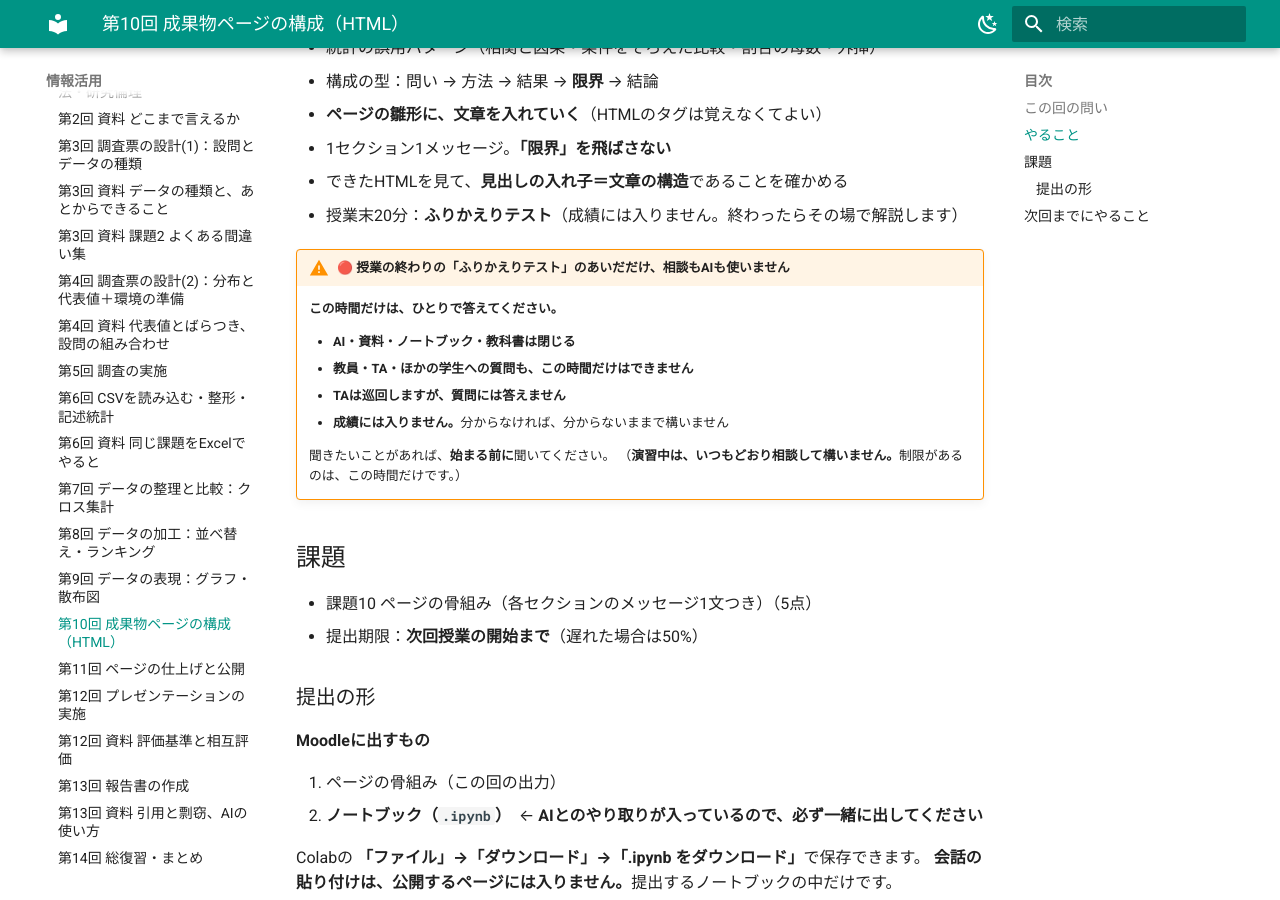
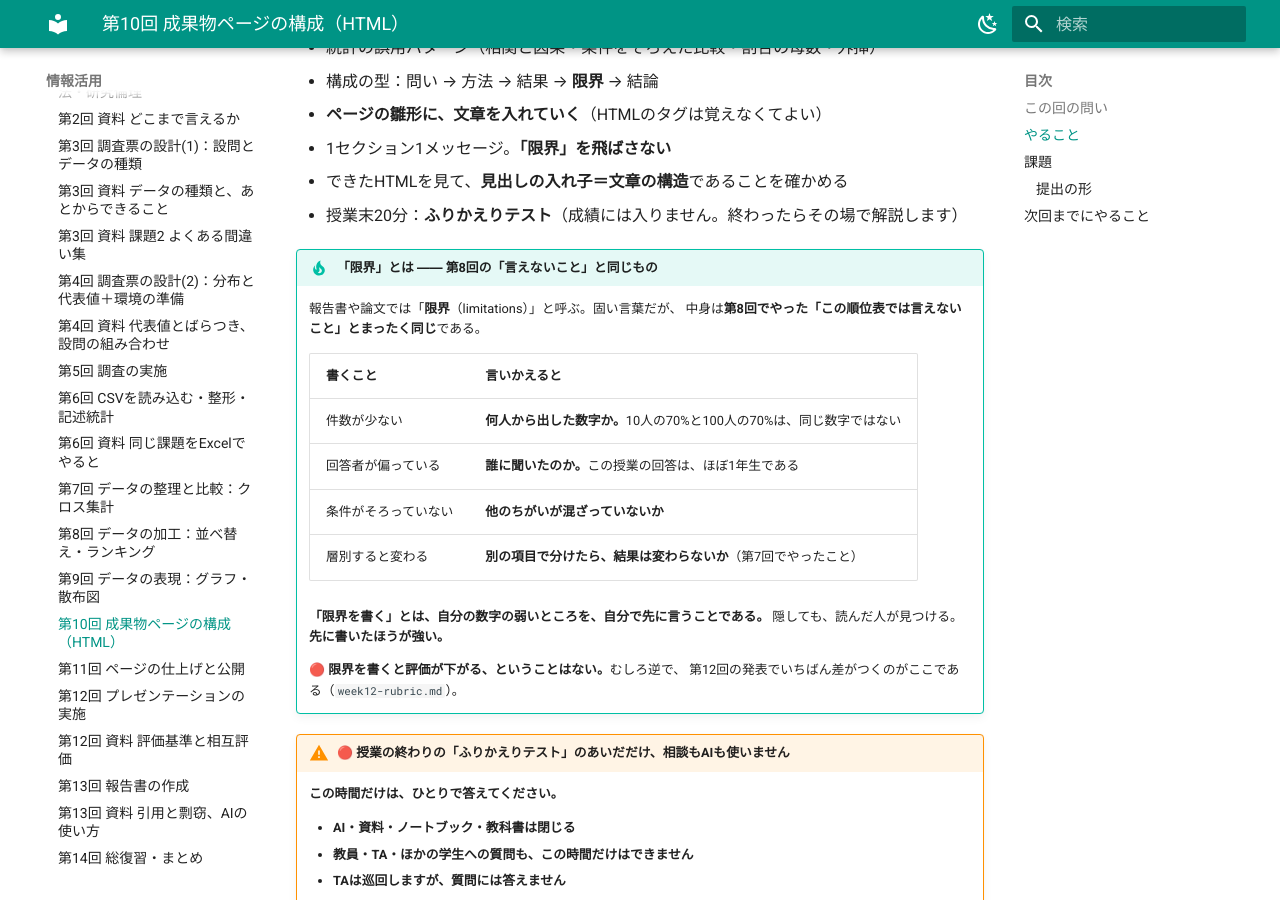
Before and after one commit to aonoa68/joho-katsuyo, an MkDocs documentation site: the page built from docs/week10.md, in a window 1280 px wide and 900 px high, scrolled down 730 px. Built offline with MkDocs 1.6.1 and Material for MkDocs 9.7.7, drawn with Linux system fonts in a browser that asks for light colours; a script that is not in the unit is left out.

Commit message:
第8・9回：TA事前課題で見つかった3つの穴をふさぐ
- 「限界」を定義していなかった（第10回で初出、第12回で最重要項目）
  → week10.md に「第8回の『言えないこと』と同じもの」として定義を追加
  → week12-rubric.md / week13-citation.md にも「＝言えないこと」を併記
  TAの曽根さんが「限界という言葉の意味が分からなかった」と報告

- 課題8・9の提出物が「3つ別々に出す」と読めた
  → 「提出するのは .ipynb 1つだけ」と明記。.py ではないことも明記
  → 課題9は savefig の画像を提出しないことを追記
  TAの塩崎さんが「ipynb だけでよいのか」と質問

- 08 の自分のデータ用セルの変数名が rank、デモが rank_tbl でずれていた
  → rank_tbl にそろえ、.reset_index() を追加（NameError / KeyError の予防）
  TAの髙橋さんが実際にこの2つのエラーで止まった

- 08・09 に「加工した結果は新しい名前の列に入れる」の警告を追加
  第7回で2名が pd.to_numeric → pd.cut の上書きで件数が全部0になった

Co-Authored-By: Claude Opus 5 <noreply@anthropic.com>
Claude-Session: https://claude.ai/code/session_01491iACNdyWdrViehZyTRv6

```diff
--- a/docs/week10.md
+++ b/docs/week10.md
@@ -28,6 +28,24 @@
 - 1セクション1メッセージ。**「限界」を飛ばさない**
 - できたHTMLを見て、**見出しの入れ子＝文章の構造**であることを確かめる
 - 授業末20分：**ふりかえりテスト**（成績には入りません。終わったらその場で解説します）
+
+!!! tip "「限界」とは ―― 第8回の「言えないこと」と同じもの"
+
+    報告書や論文では「**限界**（limitations）」と呼ぶ。固い言葉だが、
+    中身は**第8回でやった「この順位表では言えないこと」とまったく同じ**である。
+
+    | 書くこと | 言いかえると |
+    |---|---|
+    | 件数が少ない | **何人から出した数字か。**10人の70%と100人の70%は、同じ数字ではない |
+    | 回答者が偏っている | **誰に聞いたのか。**この授業の回答は、ほぼ1年生である |
+    | 条件がそろっていない | **他のちがいが混ざっていないか** |
+    | 層別すると変わる | **別の項目で分けたら、結果は変わらないか**（第7回でやったこと） |
+
+    **「限界を書く」とは、自分の数字の弱いところを、自分で先に言うことである。**
+    隠しても、読んだ人が見つける。**先に書いたほうが強い。**
+
+    🔴 **限界を書くと評価が下がる、ということはない。**むしろ逆で、
+    第12回の発表でいちばん差がつくのがここである（`week12-rubric.md`）。
 
 !!! warning "🔴 授業の終わりの「ふりかえりテスト」のあいだだけ、相談もAIも使いません"
     **この時間だけは、ひとりで答えてください。**
```
Also changed, not shown: docs/week12-rubric.md (+1 -1 lines), docs/week13-citation.md (+1 -1 lines), 2 other files.
